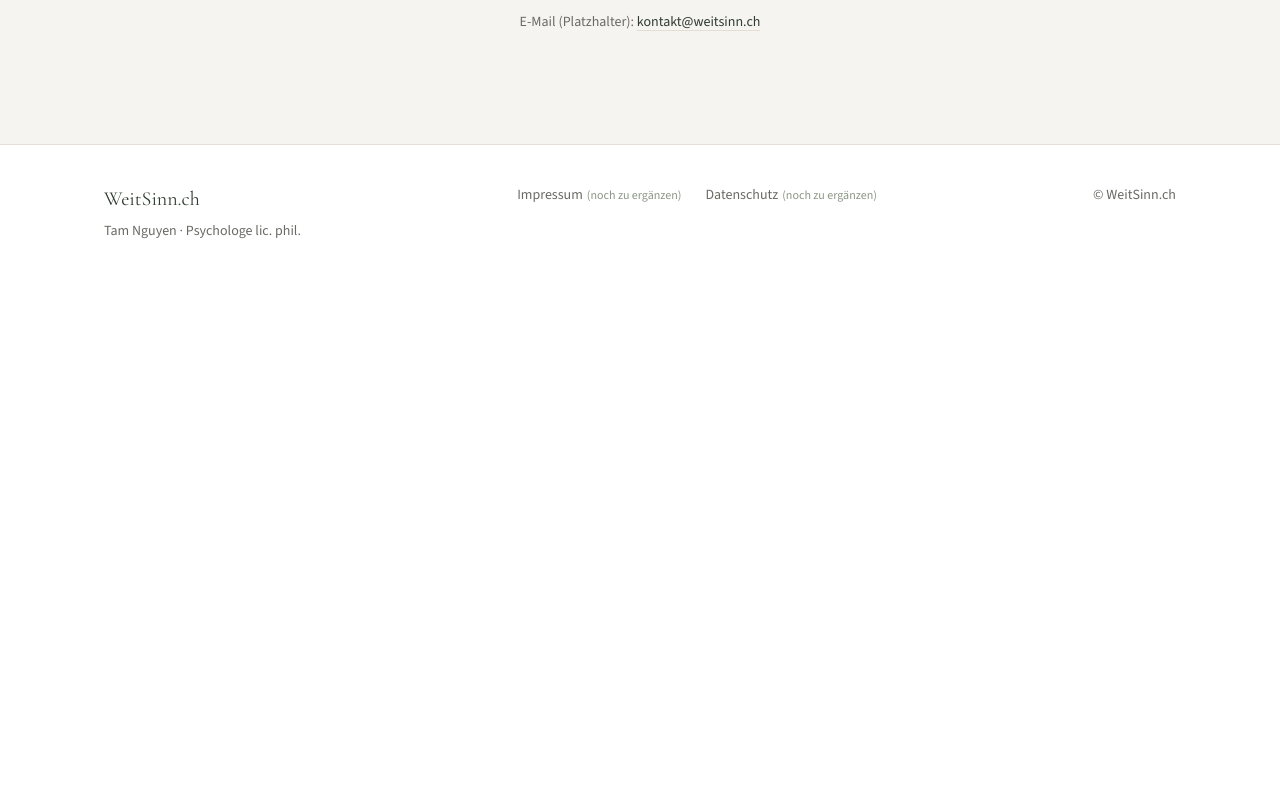
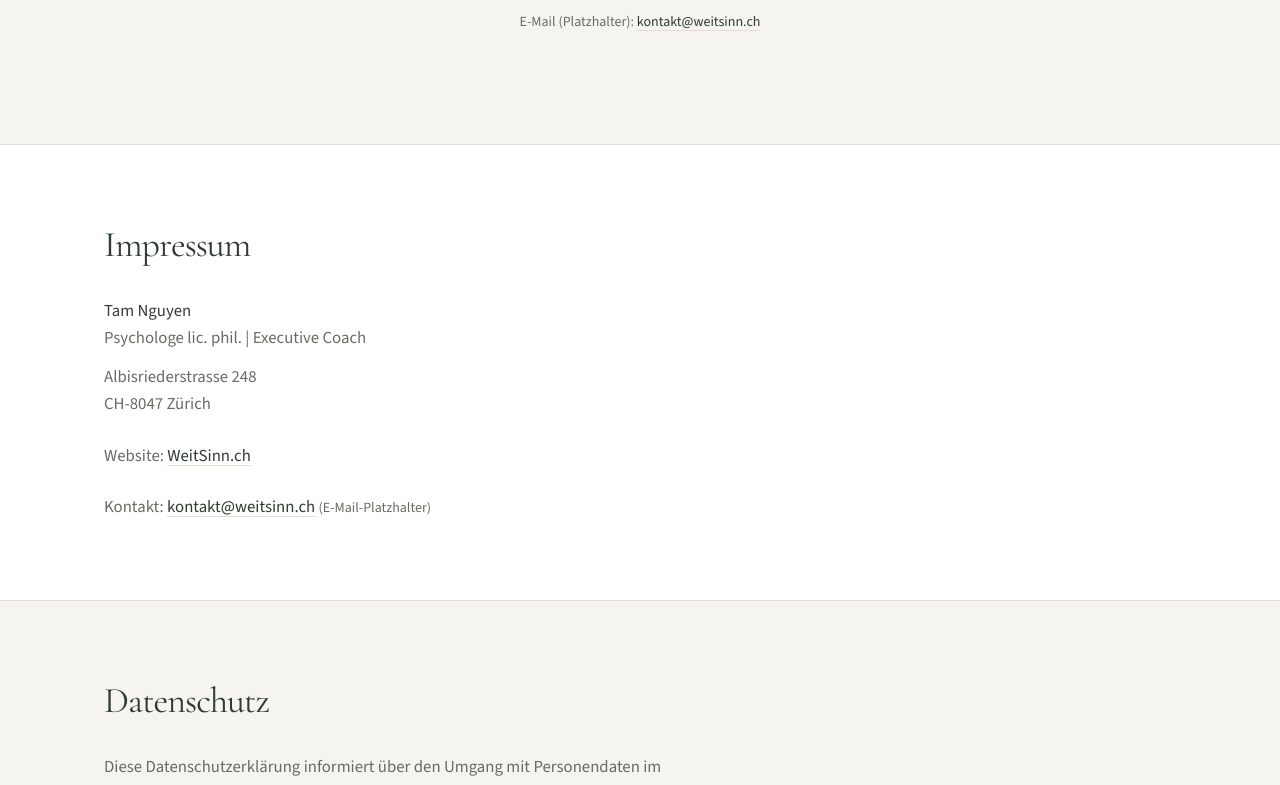
Before and after one commit to Cdinetam/WeitSinn.ch, a Next.js app: page / in a window 1280 px wide. Shown: the part 3963-4748 px from the top of the page. Before the commit the page ends 4244 px from the top, so only its background shows below. Built offline with nearby package versions, Linux system fonts and the light colour scheme.

Commit message:
Update fee to CHF 180 and add Impressum plus Datenschutz
Raise the session fee, publish Zürich Impressum details, and add a
Swiss-German privacy section covering contact data and Vercel hosting.

Co-authored-by: Cdinetam <Cdinetam@users.noreply.github.com>

```diff
--- a/src/app/page.tsx
+++ b/src/app/page.tsx
@@ -1,9 +1,11 @@
 import { Ansatz } from "@/components/Ansatz";
 import { Beratung } from "@/components/Beratung";
+import { Datenschutz } from "@/components/Datenschutz";
 import { Footer } from "@/components/Footer";
 import { Header } from "@/components/Header";
 import { Hero } from "@/components/Hero";
 import { Honorar } from "@/components/Honorar";
+import { Impressum } from "@/components/Impressum";
 import { Kontakt } from "@/components/Kontakt";
 import { UeberMich } from "@/components/UeberMich";
 
@@ -18,6 +20,8 @@ export default function Home() {
         <UeberMich />
         <Honorar />
         <Kontakt />
+        <Impressum />
+        <Datenschutz />
       </main>
       <Footer />
     </>
--- /dev/null
+++ b/src/components/Datenschutz.tsx
@@ -0,0 +1,137 @@
+export function Datenschutz() {
+  return (
+    <section
+      id="datenschutz"
+      className="scroll-mt-24 border-t border-line bg-background-soft"
+    >
+      <div className="mx-auto max-w-6xl px-5 py-16 sm:px-8 sm:py-20 lg:px-10">
+        <div className="max-w-2xl">
+          <h2 className="font-serif text-3xl tracking-tight text-green sm:text-4xl">
+            Datenschutz
+          </h2>
+          <div className="mt-8 space-y-6 text-[1.05rem] leading-relaxed text-foreground-muted">
+            <p>
+              Diese Datenschutzerklärung informiert über den Umgang mit
+              Personendaten im Zusammenhang mit der Website WeitSinn.ch
+              (psychologische Beratung, Tam Nguyen).
+            </p>
+
+            <div>
+              <h3 className="font-serif text-xl tracking-tight text-green">
+                Verantwortliche Person
+              </h3>
+              <p className="mt-3">
+                Tam Nguyen
+                <br />
+                Albisriederstrasse 248
+                <br />
+                CH-8047 Zürich
+                <br />
+                E-Mail:{" "}
+                <a
+                  href="mailto:kontakt@weitsinn.ch"
+                  className="text-green underline decoration-beige underline-offset-4 transition-colors hover:decoration-sage"
+                >
+                  kontakt@weitsinn.ch
+                </a>{" "}
+                <span className="text-sm">(Platzhalter)</span>
+              </p>
+            </div>
+
+            <div>
+              <h3 className="font-serif text-xl tracking-tight text-green">
+                Zweck der Website
+              </h3>
+              <p className="mt-3">
+                Die Website dient der Information über das Angebot der
+                psychologischen Beratung sowie der Kontaktaufnahme. Es werden
+                keine Online-Buchungen und keine Online-Bezahlungen angeboten.
+              </p>
+            </div>
+
+            <div>
+              <h3 className="font-serif text-xl tracking-tight text-green">
+                Kontaktanfragen
+              </h3>
+              <p className="mt-3">
+                Wenn Sie per E-Mail Kontakt aufnehmen, werden die von Ihnen
+                mitgeteilten Angaben (insbesondere E-Mail-Adresse, Name und
+                Inhalt der Nachricht) ausschliesslich zur Bearbeitung Ihrer
+                Anfrage und für die damit zusammenhängende Korrespondenz
+                verarbeitet. Die Rechtsgrundlage ergibt sich aus der
+                Bearbeitung der Anfrage bzw. aus vorvertraglichen Massnahmen
+                auf Ihre Initiative.
+              </p>
+            </div>
+
+            <div>
+              <h3 className="font-serif text-xl tracking-tight text-green">
+                Hosting
+              </h3>
+              <p className="mt-3">
+                Die Website wird über Vercel gehostet. Beim Aufruf der Seiten
+                können technisch notwendige Verbindungsdaten (z.&nbsp;B. IP-Adresse,
+                Zeitpunkt, aufgerufene Seite, Browserinformationen) in
+                Server-Logs verarbeitet werden, soweit dies für den Betrieb und
+                die Sicherheit der Website erforderlich ist. Die Verarbeitung
+                erfolgt durch den Hosting-Anbieter in dessen Verantwortung im
+                Rahmen der Auftragsverarbeitung bzw. der jeweiligen
+                Vertragsbedingungen.
+              </p>
+            </div>
+
+            <div>
+              <h3 className="font-serif text-xl tracking-tight text-green">
+                Cookies und Tracking
+              </h3>
+              <p className="mt-3">
+                Auf dieser Website werden derzeit keine Analyse-, Werbe- oder
+                Social-Media-Tracking-Tools eingesetzt. Es werden keine
+                Tracking-Cookies zu Marketingzwecken gesetzt. Technisch
+                notwendige Funktionen des Hostings können je nach Einstellung
+                des Browsers temporäre technische Daten speichern.
+              </p>
+            </div>
+
+            <div>
+              <h3 className="font-serif text-xl tracking-tight text-green">
+                Aufbewahrung
+              </h3>
+              <p className="mt-3">
+                Kontaktbezogene Daten werden nur so lange aufbewahrt, wie es
+                für die Bearbeitung der Anfrage und allfällige
+                Nachfragen erforderlich ist oder gesetzliche Aufbewahrungspflichten
+                bestehen.
+              </p>
+            </div>
+
+            <div>
+              <h3 className="font-serif text-xl tracking-tight text-green">
+                Ihre Rechte
+              </h3>
+              <p className="mt-3">
+                Sie haben nach Massgabe des geltenden Schweizer
+                Datenschutzrechts insbesondere das Recht auf Auskunft,
+                Berichtigung und Löschung Ihrer Personendaten sowie das Recht,
+                die Bearbeitung einzuschränken oder ihr zu widersprechen,
+                soweit die gesetzlichen Voraussetzungen erfüllt sind. Anfragen
+                richten Sie bitte an die oben genannte Kontaktadresse.
+              </p>
+            </div>
+
+            <div>
+              <h3 className="font-serif text-xl tracking-tight text-green">
+                Änderungen
+              </h3>
+              <p className="mt-3">
+                Diese Datenschutzerklärung kann angepasst werden, wenn sich das
+                Angebot der Website oder rechtliche Anforderungen ändern. Es
+                gilt die jeweils auf dieser Seite veröffentlichte Fassung.
+              </p>
+            </div>
+          </div>
+        </div>
+      </div>
+    </section>
+  );
+}
--- a/src/components/Footer.tsx
+++ b/src/components/Footer.tsx
@@ -10,21 +10,11 @@ export function Footer() {
         </div>
 
         <div className="flex flex-wrap gap-x-6 gap-y-2 text-sm text-foreground-muted">
-          <a
-            href="#impressum"
-            className="transition-colors hover:text-green"
-            id="impressum"
-          >
+          <a href="#impressum" className="transition-colors hover:text-green">
             Impressum
-            <span className="ml-1 text-xs text-sage">(noch zu ergänzen)</span>
           </a>
-          <a
-            href="#datenschutz"
-            className="transition-colors hover:text-green"
-            id="datenschutz"
-          >
+          <a href="#datenschutz" className="transition-colors hover:text-green">
             Datenschutz
-            <span className="ml-1 text-xs text-sage">(noch zu ergänzen)</span>
           </a>
         </div>
 
--- a/src/components/Honorar.tsx
+++ b/src/components/Honorar.tsx
@@ -12,7 +12,7 @@ export function Honorar() {
               Psychologische Einzelberatung
             </p>
             <p className="mt-4 font-serif text-3xl tracking-tight text-green sm:text-4xl">
-              CHF 160.– / 60 Minuten
+              CHF 180.– / 60 Minuten
             </p>
           </div>
 
--- /dev/null
+++ b/src/components/Impressum.tsx
@@ -0,0 +1,43 @@
+export function Impressum() {
+  return (
+    <section id="impressum" className="scroll-mt-24 border-t border-line">
+      <div className="mx-auto max-w-6xl px-5 py-16 sm:px-8 sm:py-20 lg:px-10">
+        <div className="max-w-xl">
+          <h2 className="font-serif text-3xl tracking-tight text-green sm:text-4xl">
+            Impressum
+          </h2>
+          <div className="mt-8 space-y-6 text-[1.05rem] leading-relaxed text-foreground-muted">
+            <div>
+              <p className="font-medium text-foreground">Tam Nguyen</p>
+              <p>Psychologe lic. phil. | Executive Coach</p>
+              <p className="mt-3">
+                Albisriederstrasse 248
+                <br />
+                CH-8047 Zürich
+              </p>
+            </div>
+            <p>
+              Website:{" "}
+              <a
+                href="https://weitsinn.ch"
+                className="text-green underline decoration-beige underline-offset-4 transition-colors hover:decoration-sage"
+              >
+                WeitSinn.ch
+              </a>
+            </p>
+            <p>
+              Kontakt:{" "}
+              <a
+                href="mailto:kontakt@weitsinn.ch"
+                className="text-green underline decoration-beige underline-offset-4 transition-colors hover:decoration-sage"
+              >
+                kontakt@weitsinn.ch
+              </a>{" "}
+              <span className="text-sm">(E-Mail-Platzhalter)</span>
+            </p>
+          </div>
+        </div>
+      </div>
+    </section>
+  );
+}
```
Also changed, not shown: 1 other file (tests, documents, lock files or other folders).
